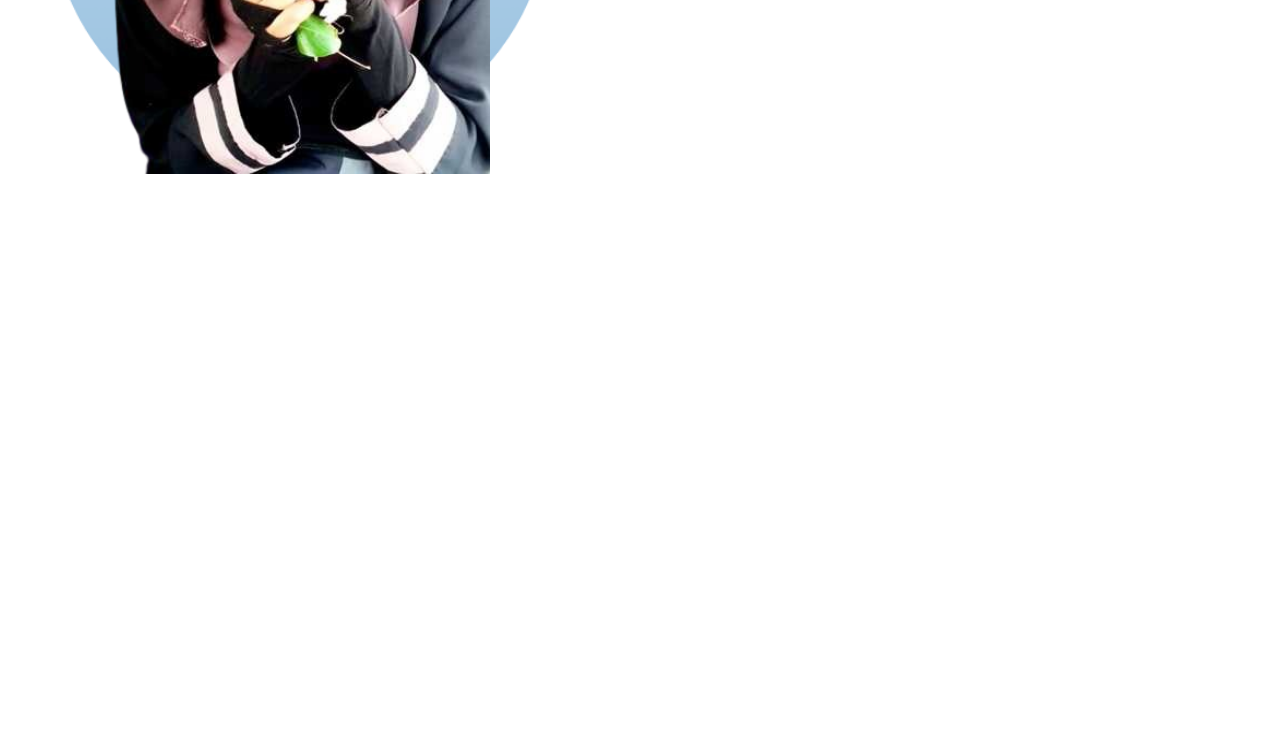
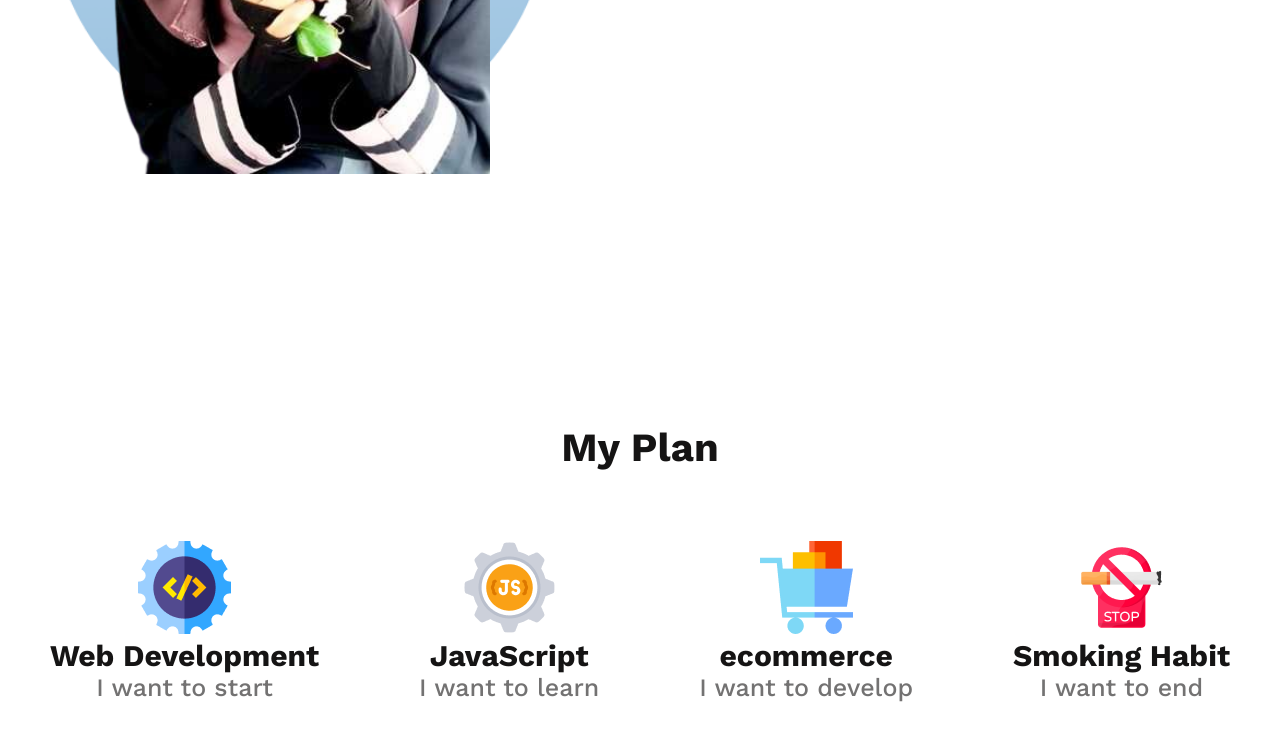
Before and after one commit to rhmunna143/sa-portfolio, a plain HTML site: page index.html in a window 1280 px wide. Shown: the part 1376-2116 px from the top of the page. Before the commit the page ends 1800 px from the top, so only its background shows below. Drawn offline with nearby package versions, Linux system fonts and the light colour scheme.

Commit message:
plan sec done

```diff
--- a/css/style.css
+++ b/css/style.css
@@ -124,3 +124,47 @@
     width: 335px;
     margin: auto;
 }
+
+/* plan sec */
+
+.my-plan-cont {
+    display: flex;
+    justify-content: space-around;
+    align-items: center;
+    text-align: center;
+}
+
+.my-plan > h4 {
+    color: #151414;
+    font-family: Work Sans;
+    font-size: 40px;
+    font-style: normal;
+    font-weight: 700;
+    line-height: normal;
+    text-align: center;
+    margin-bottom: 70px;
+}
+
+.plan-itm h5 {
+    color: #151414;
+    text-align: center;
+    font-family: Work Sans;
+    font-size: 30px;
+    font-style: normal;
+    font-weight: 700;
+    line-height: normal;
+}
+
+.plan-itm p {
+    color: #737272;
+    text-align: center;
+    font-family: Work Sans;
+    font-size: 25px;
+    font-style: normal;
+    font-weight: 500;
+    line-height: normal;
+}
+
+.my-plan {
+    margin-bottom: 100px;
+}
--- a/index.html
+++ b/index.html
@@ -57,6 +57,34 @@
                 </div>
             </div>
         </section>
+
+        <!-- plan sec -->
+
+        <section class="my-plan">
+            <h4>My Plan</h4>
+            <div class="my-plan-cont">
+                <div class="plan-itm">
+                    <img src="./images/icons/web.png" alt="">
+                    <h5>Web Development</h5>
+                    <p>I want to start</p>
+                </div>
+                <div class="plan-itm">
+                    <img src="./images/icons/js.png" alt="">
+                    <h5>JavaScript</h5>
+                    <p>I want to learn</p>
+                </div>
+                <div class="plan-itm">
+                    <img src="./images/icons/ecom.png" alt="">
+                    <h5>ecommerce</h5>
+                    <p>I want to develop</p>
+                </div>
+                <div class="plan-itm">
+                    <img src="./images/icons/smoke.png" alt="">
+                    <h5>Smoking Habit</h5>
+                    <p>I want to end</p>
+                </div>
+            </div>
+        </section>
     </main>
 </body>
 </html>
```
